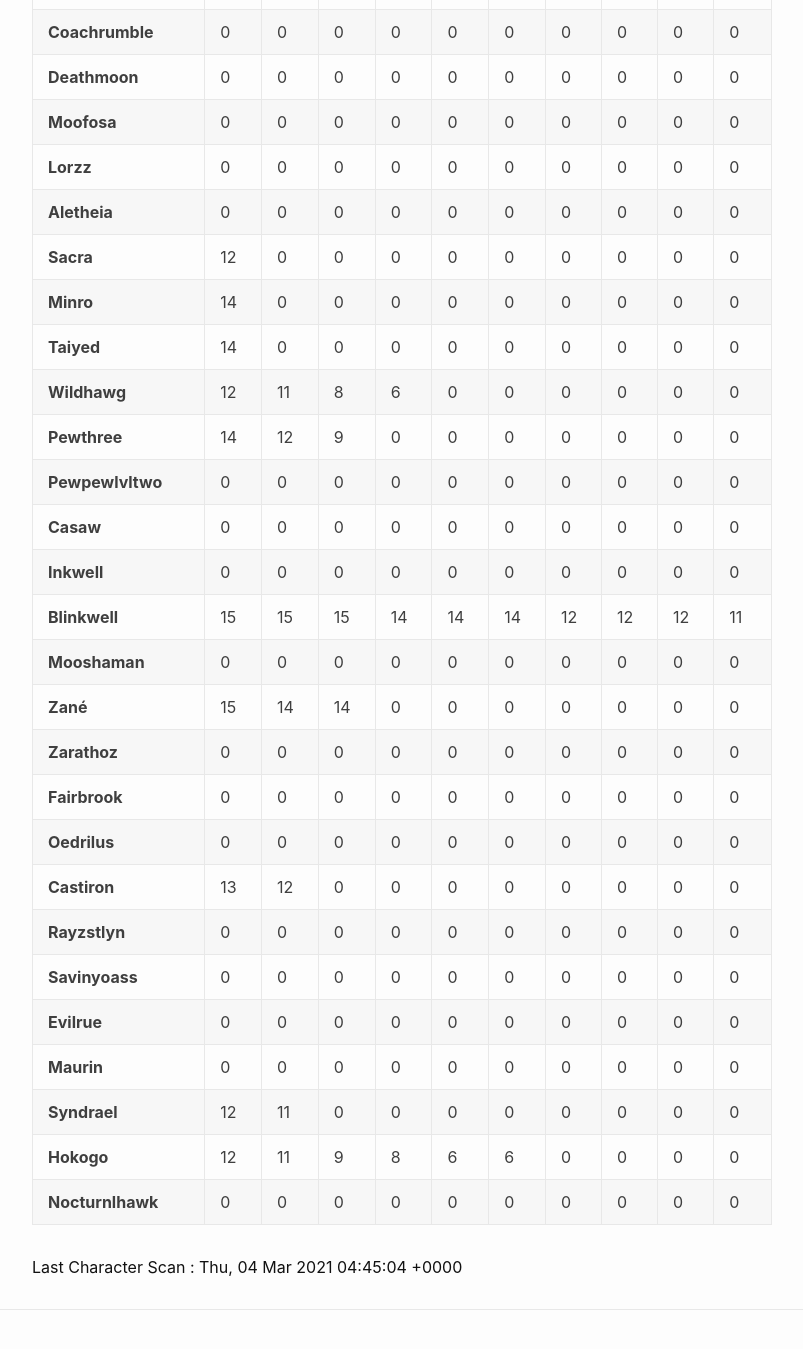
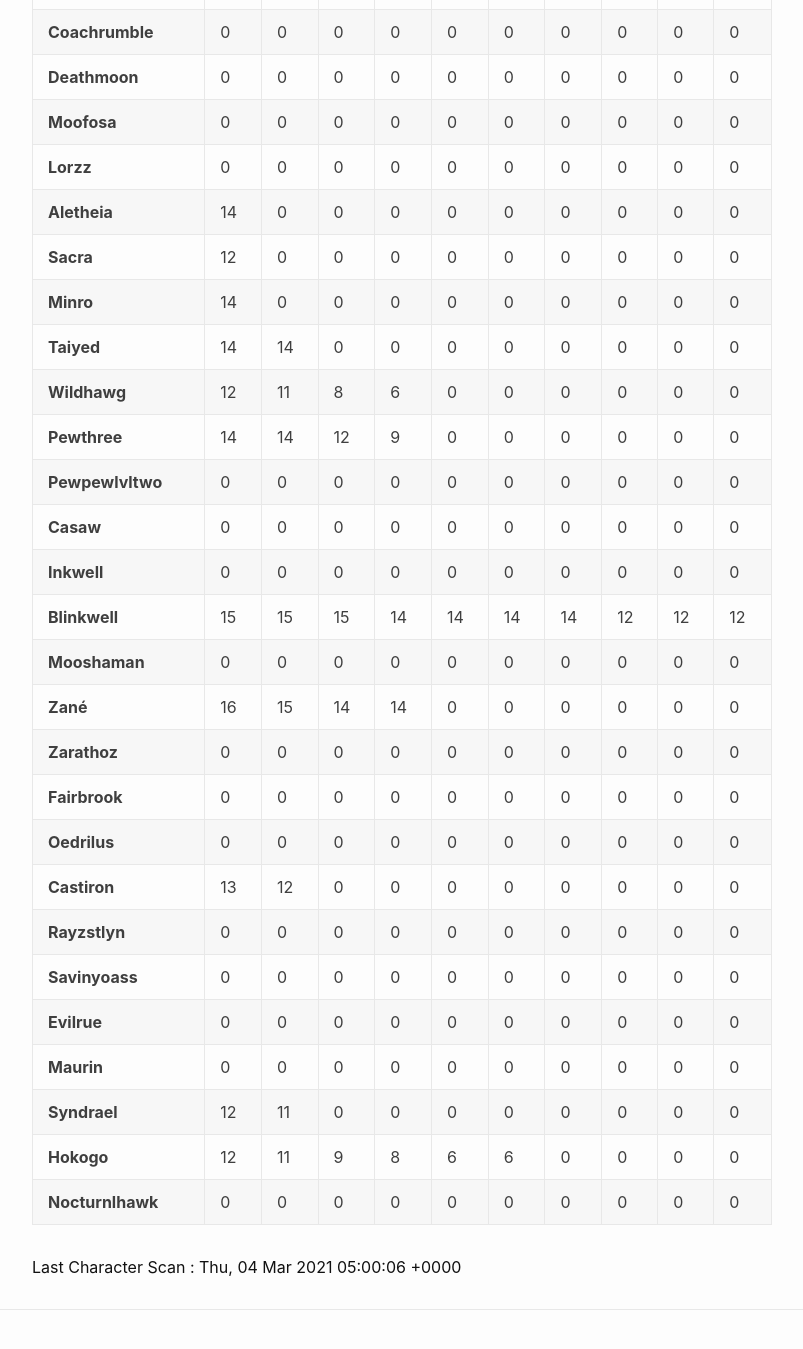
Before and after one commit to eldertribunal/keystonetracker, a Jekyll site: the page built from weekly.md, in a window 1280 px wide and 1400 px high, scrolled down 404 px. Shown: the top 1349 px of the window, without its empty margins (126-929 px from the left). Built offline with Jekyll 4.4.1, drawn with Linux system fonts in a browser that asks for light colours.

Commit message:
auto scan Thu Mar  4 05:00:46 UTC 2021

```diff
--- a/_data/scanned.json
+++ b/_data/scanned.json
@@ -1,3 +1,3 @@
 {
-  "timestamp": 1614833104
+  "timestamp": 1614834006
 }
--- a/_data/weekly.json
+++ b/_data/weekly.json
@@ -17,9 +17,9 @@
   {
     "name": "Legume",
     "dungeons": [
+      14,
       12,
       11,
-      0,
       0,
       0,
       0,
@@ -137,7 +137,7 @@
   {
     "name": "Aletheia",
     "dungeons": [
-      0,
+      14,
       0,
       0,
       0,
@@ -183,7 +183,7 @@
     "name": "Taiyed",
     "dungeons": [
       14,
-      0,
+      14,
       0,
       0,
       0,
@@ -213,9 +213,9 @@
     "name": "Pewthree",
     "dungeons": [
       14,
+      14,
       12,
       9,
-      0,
       0,
       0,
       0,
@@ -278,10 +278,10 @@
       14,
       14,
       14,
+      14,
       12,
       12,
-      12,
-      11
+      12
     ]
   },
   {
@@ -302,10 +302,10 @@
   {
     "name": "Zan\u00e9",
     "dungeons": [
+      16,
       15,
       14,
       14,
-      0,
       0,
       0,
       0,
```
